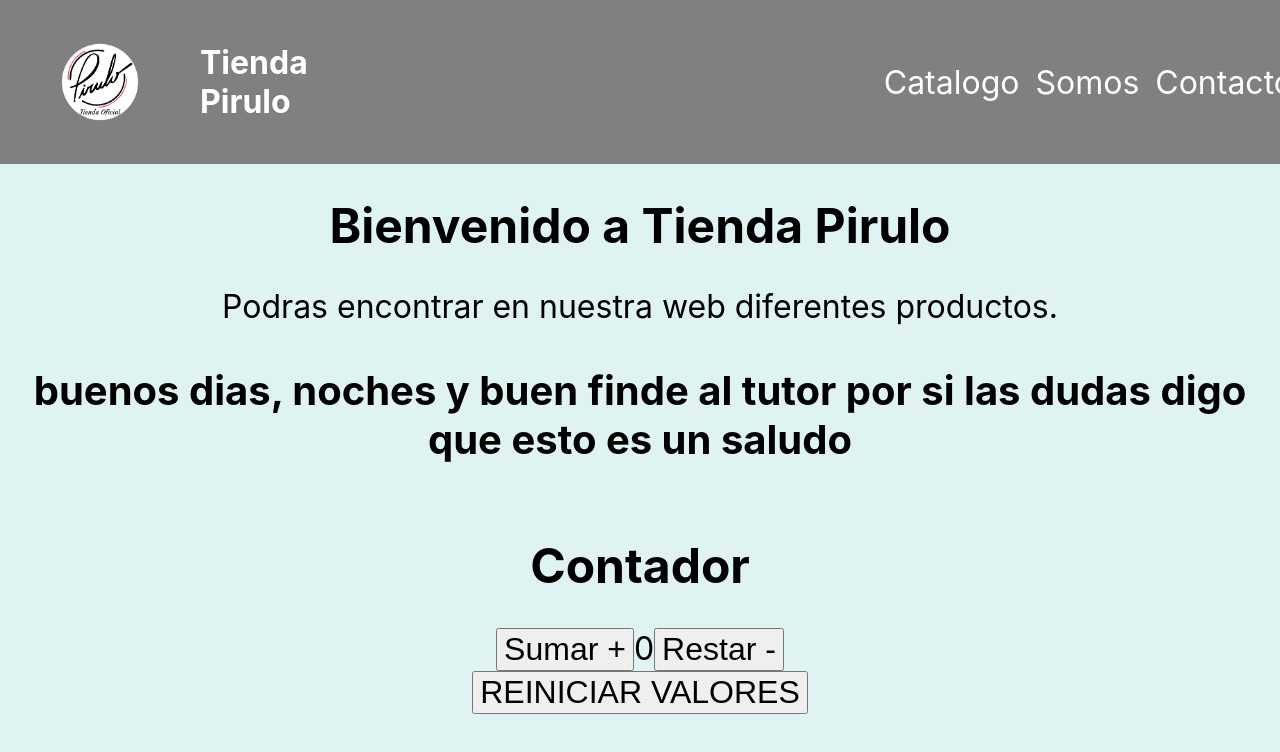
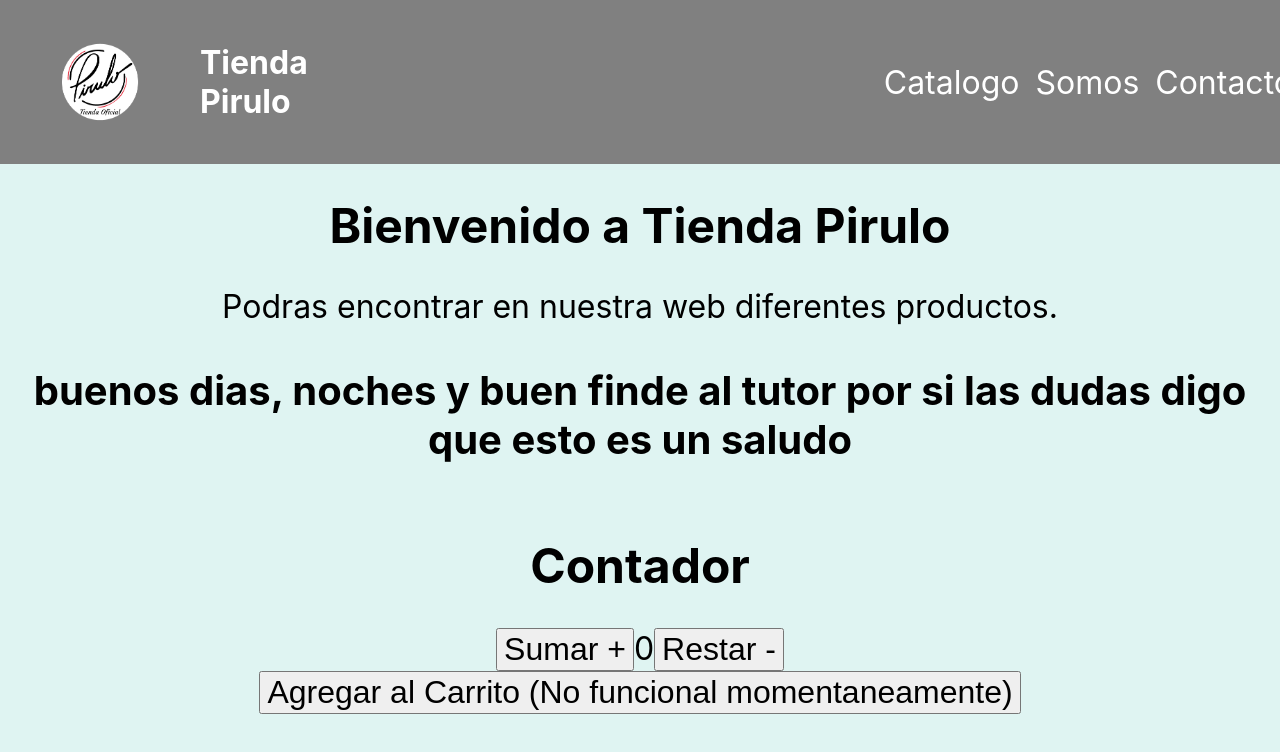
Before and after one commit to Pitbullts/cursoreact06, a React (Create React App) app: page / in a window 1280 px wide. Shown: the top 752 px of the page. Built offline with nearby package versions, Linux system fonts and the light colour scheme.

Commit message:
ItemCount to props in itemlistcontainer

```diff
--- a/src/App.js
+++ b/src/App.js
@@ -2,14 +2,14 @@ import './index.css';
 import NavBar from './components/navbar';
 import MainPage from './components/mainPage';
 import ItemListContainer from './components/ItemListContainer';
-import ItemCount from './components/ItemCount';
+
 function App() {
     return (
         <div>
         <NavBar />
         <MainPage />
         <ItemListContainer widget='buenos dias, noches y buen finde al tutor por si las dudas digo que esto es un saludo' />
-        <ItemCount />
+
         </div>
     )
 
--- a/src/components/ItemCount.jsx
+++ b/src/components/ItemCount.jsx
@@ -2,12 +2,15 @@ import React from "react";
 import { useState } from "react";
 import './ItemCount.css';
 
-function ItemCount() {
+
+function ItemCount({initial, stock}) {
 
     const [count, setCount] = useState(0)
 
+
+
 const addCount =()=> {
-    if (count < 15) {
+    if (count < stock) {
         setCount(count+1)
     }
 
@@ -16,7 +19,7 @@ const addCount =()=> {
 
 const removeCount =()=> {
 
-        if (count > 0 )
+        if (count > initial )
         {
             setCount(count -1)
         }
@@ -35,7 +38,7 @@ return (
         <button onClick={removeCount}>Restar -</button>
 
     </div>
-        <button onClick = {restartCount}> REINICIAR VALORES </button>
+        <button onClick = {restartCount}> Agregar al Carrito (No funcional momentaneamente) </button>
     </div>
 )
 
--- a/src/components/ItemListContainer.js
+++ b/src/components/ItemListContainer.js
@@ -1,4 +1,6 @@
 import React from "react";
+import ItemCount from './ItemCount';
+
 function ItemListContainer({widget}) {
 
     return (
@@ -6,6 +8,7 @@ function ItemListContainer({widget}) {
            <h3 className="center">
             {widget}
            </h3>
+           <ItemCount stock="15" initial = "0"/>
         </div>
     )
 }
```
Also changed, not shown: src/components/Item.js (added).
